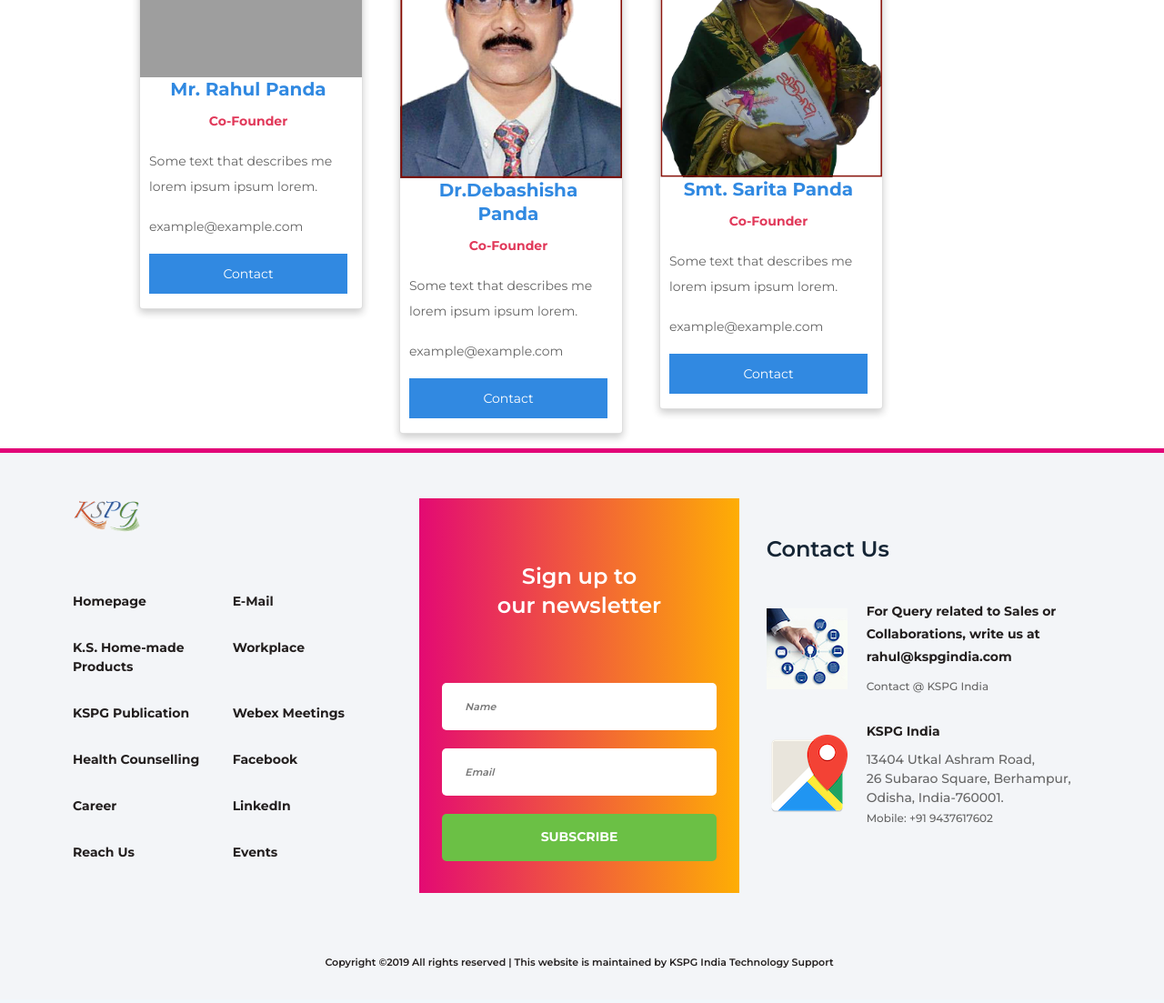
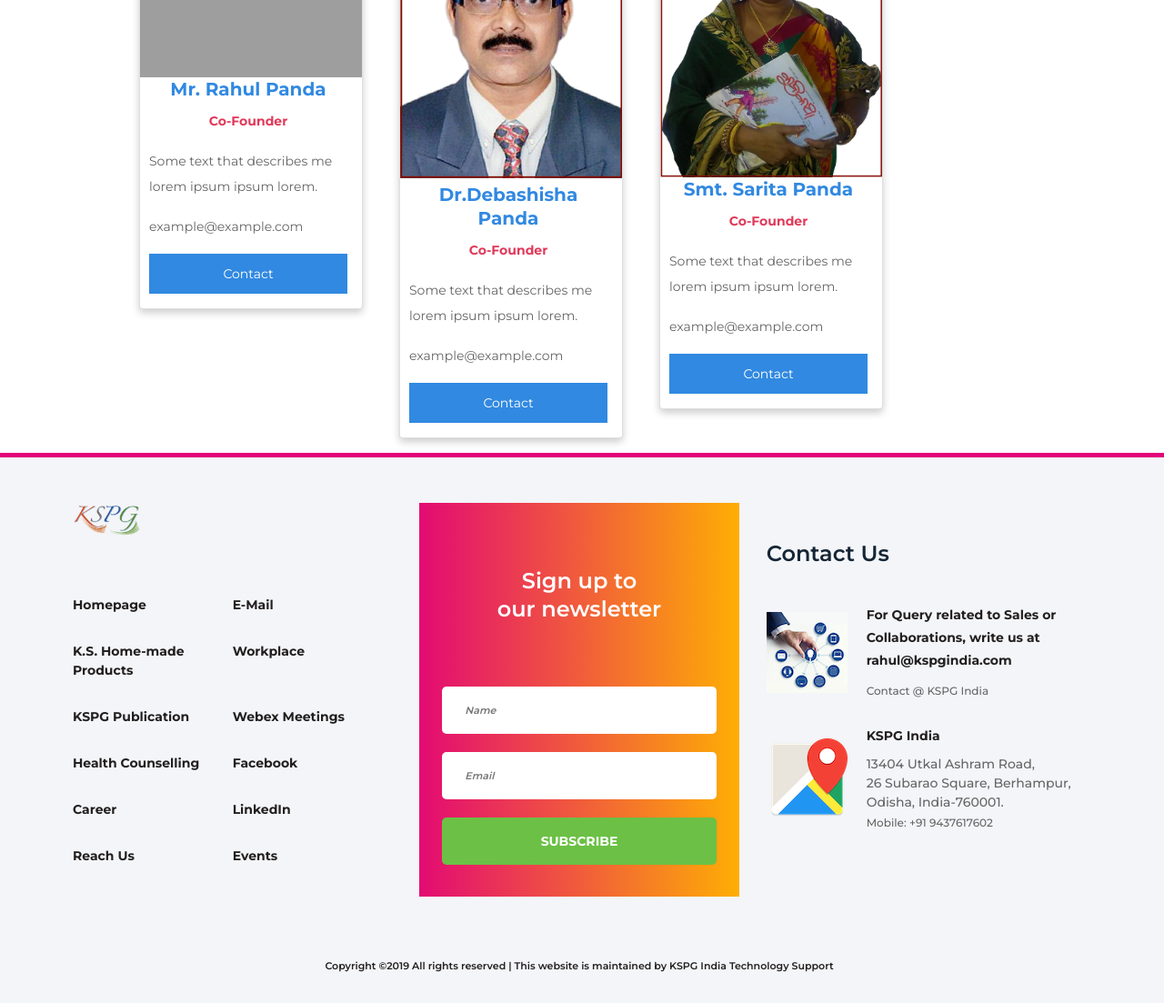
Before and after one commit to rahulpanda95/kspgindia.com, a PHP site: page /index.php?page=our_team in a window 1280 px wide. Shown: the part 534-1637 px from the top of the page at 91% size. Before the commit the page ends 1599 px from the top, so only its background shows below. Run offline with PHP 8.4, Linux system fonts and the light colour scheme; data that the repository does not hold is empty; some libraries are stand-ins or nearby versions; some web fonts are replaced; grey boxes are pictures that could not be loaded.

Commit message:
Index Change 82

```diff
--- a/pages/our_team.php
+++ b/pages/our_team.php
@@ -84,7 +84,7 @@
         <div class="card">
             <img src="img/profile/debashisha.png" alt="Jane" style="width:100%">
             <div class="container">
-                <h5 align="center" style="color: #3189e1; padding-top: "2px"">Dr.Debashisha Panda</h5>
+                <h5 align="center" style="color: #3189e1; padding-top: 2%">Dr.Debashisha Panda</h5>
                 <p class="title" align="center" style="color: #e1395a"><strong>Co-Founder</strong></p>
                 <p>Some text that describes me lorem ipsum ipsum lorem.</p>
                 <p>example@example.com</p>
```
